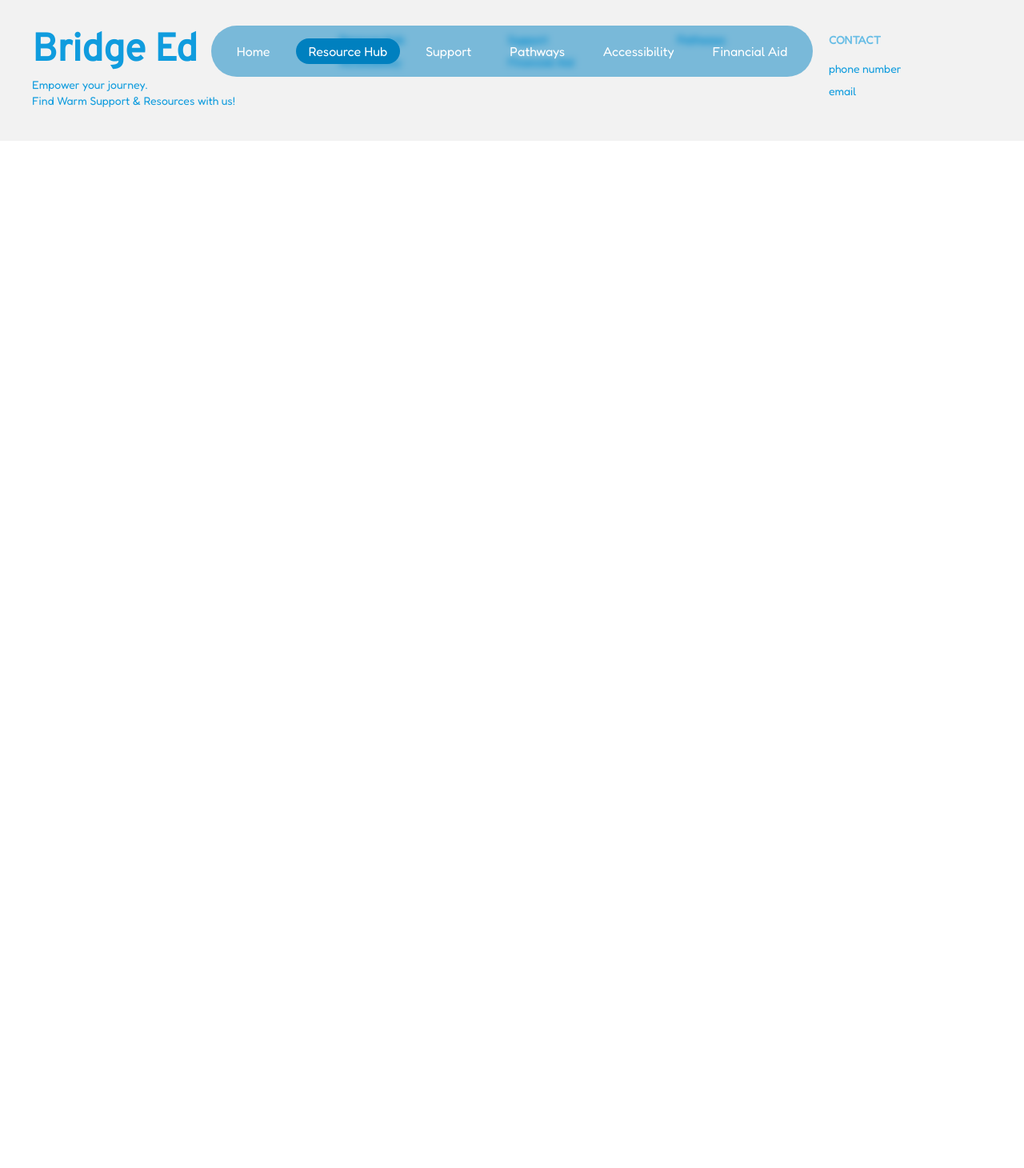
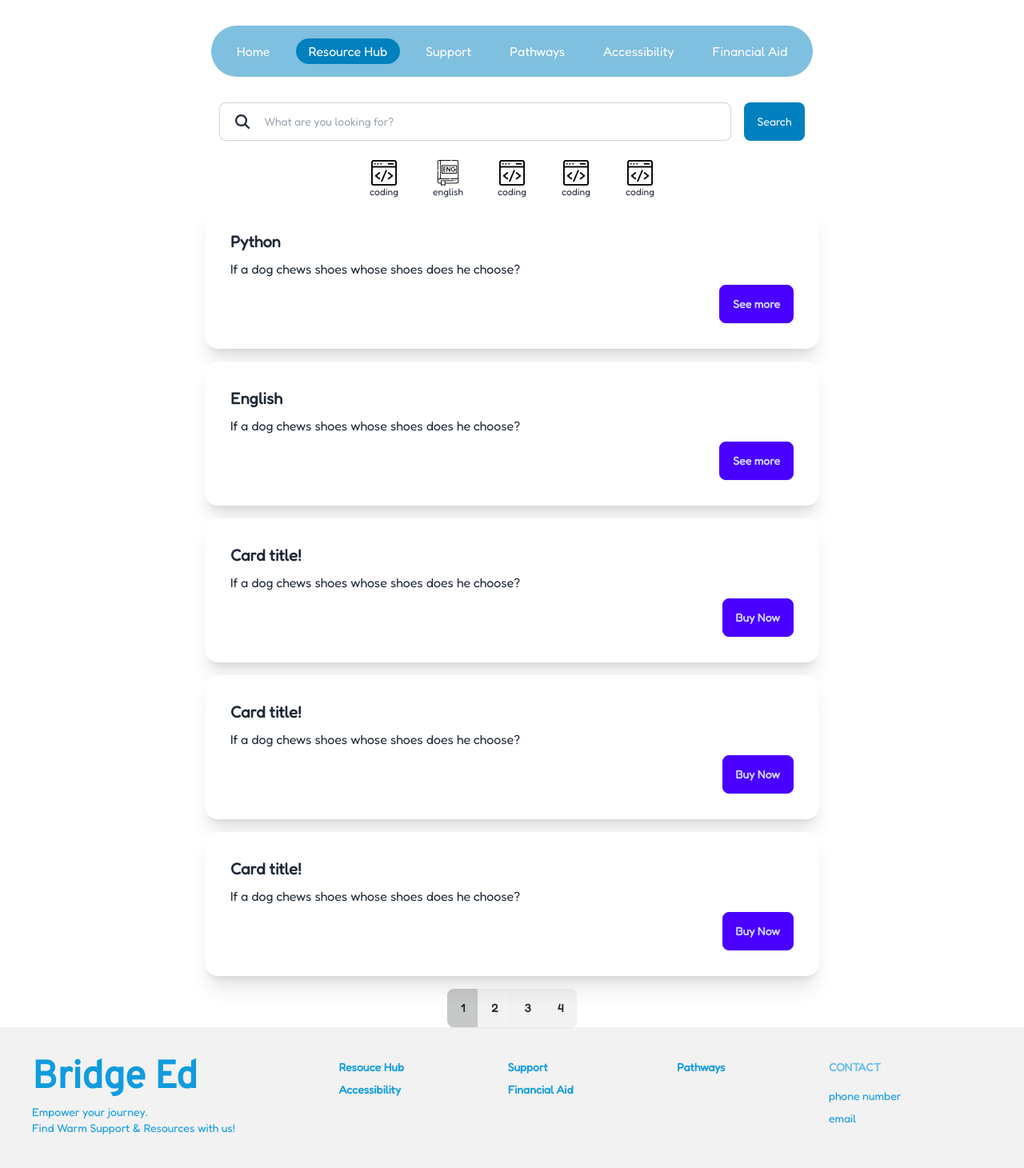
Before and after one commit to cfoo0018/EdBridge, a Laravel app: page /resourcehub in a window 1280 px wide. Shown: the whole page at 80% size. Before the commit the page ends 176 px from the top, so only its background shows below. Run offline with Laravel 9, Linux system fonts and the light colour scheme; style sheets or scripts are compiled from the project's sources; some libraries are stand-ins or nearby versions.

Commit message:
resource hub

```diff
--- a/resources/css/app.css
+++ b/resources/css/app.css
@@ -81,3 +81,15 @@
 .slick-prev, .slick-next {
     display: none !important;
 }
+
+.carousel-item {
+    @apply p-2 w-6 md:w-8;
+}
+
+.carousel-item img{
+    @apply h-6 md:h-10;
+}
+
+.carousel-item p{
+    @apply text-xs;
+}
--- a/resources/views/components/footer.blade.php
+++ b/resources/views/components/footer.blade.php
@@ -1,10 +1,10 @@
 <footer class="footer p-10 bg-base-200 text-Second font-Freedoka">
   <aside>
-    <h1 class="font-Overpass font-bold text-5xl">Bridge Ed</h1>
+    <a href="{{ route('home') }}" class="font-Overpass font-bold text-5xl">Bridge Ed</a>
     <p class="font-Freedoka">Empower your journey.<br>Find Warm Support & Resources with us!</p>
   </aside>
   <nav>
-    <a class="link link-hover font-Freedoka font-semibold">Resouce Hub</a>
+    <a href="{{ route('resourcehub') }}" class="link link-hover font-Freedoka font-semibold">Resouce Hub</a>
     <a class="link link-hover font-Freedoka font-semibold">Accessibility</a>
 
   </nav>
--- a/resources/views/components/header.blade.php
+++ b/resources/views/components/header.blade.php
@@ -39,8 +39,8 @@
         </div>
         <!-- Mobile Navigation Links -->
         <nav class="text-center">
-            <a href="/" class="glow-effect block text-xl font-semibold hover:text-gray-300 my-5">Home</a>
-            <a href="/" class="glow-effect block text-xl font-semibold hover:text-gray-300 my-5">Resource Hub</a>
+            <a href="{{ route('home') }}" class="glow-effect block text-xl font-semibold hover:text-gray-300 my-5">Home</a>
+            <a href="{{ route('resourcehub') }}" class="glow-effect block text-xl font-semibold hover:text-gray-300 my-5">Resource Hub</a>
             <a href="/" class="glow-effect block text-xl font-semibold hover:text-gray-300 my-5">Support</a>
             <a href="/" class="glow-effect block text-xl font-semibold hover:text-gray-300 my-5">Pathways</a>
             <a href="/" class="glow-effect block text-xl font-semibold hover:text-gray-300 my-5">Accessibility</a>
--- a/resources/views/layout/layout.blade.php
+++ b/resources/views/layout/layout.blade.php
@@ -44,6 +44,17 @@
             });
         </script>
         <script type="text/javascript">
+            var buttonRight = document.getElementById('slideRight');
+            var buttonLeft = document.getElementById('slideLeft');
+
+            buttonRight.onclick = function () {
+                document.getElementById('subjects').scrollBy += 200;
+            };
+            buttonLeft.onclick = function () {
+                document.getElementById('subjects').scrollBy -= 200;
+            };
+        </script>
+        <script type="text/javascript">
             document.addEventListener('DOMContentLoaded', function() {
                 var hamburgerBtn = document.getElementById('hamburgerBtn');
                 var mobileNav = document.getElementById('mobileNav');
--- a/resources/views/resourcehub.blade.php
+++ b/resources/views/resourcehub.blade.php
@@ -1,4 +1,98 @@
 @extends('layout.layout')
 
 @section('content')
+<div class="flex items-center justify-center flex-row space-x-4 space-y-4 md:space-y-0 mt-20 md:mt-32 mb-4">
+    <label class="input input-md input-bordered flex items-center gap-4 font-Fredoka w-5/6 md:w-1/2">
+        <svg xmlns="http://www.w3.org/2000/svg" viewBox="0 0 16 16" fill="currentColor" class="w-6 h-6 stroke-2"><path fill-rule="evenodd" d="M9.965 11.026a5 5 0 1 1 1.06-1.06l2.755 2.754a.75.75 0 1 1-1.06 1.06l-2.755-2.754ZM10.5 7a3.5 3.5 0 1 1-7 0 3.5 3.5 0 0 1 7 0Z" clip-rule="evenodd" /></svg>
+        <input type="text" class="grow text-Secondary" placeholder="What are you looking for?" />
+        <button class="md:hidden btn btn-sm btn-ghost text-white font-Fredoka bg-Button font-normal">Search</button>
+    </label>
+    <button class="hidden md:flex btn btn-ghost text-white font-Fredoka bg-Button font-normal">Search</button>
+</div>
+<div class="flex justify-center flex-row">
+    <!-- <button id="slideLeft" type="button" class="btn btn-circle">❮</button> -->
+    <div id="subjects" class="carousel rounded-box h-16 max-w-80 md:max-w-96 space-x-4 md:space-x-8">
+        <div class="carousel-item flex flex-col items-center">
+            <img src="{{ asset('images/web-development.png') }}" alt="Burger" />
+            <p>coding</p>
+        </div>
+        <div class="carousel-item flex flex-col items-center">
+            <img src="{{ asset('images/eng.png') }}" alt="Burger" />
+            <p>english</p>
+        </div>
+        <div class="carousel-item flex flex-col items-center">
+            <img src="{{ asset('images/web-development.png') }}" alt="Burger" />
+            <p>coding</p>
+        </div>
+        <div class="carousel-item flex flex-col items-center">
+            <img src="{{ asset('images/web-development.png') }}" alt="Burger" />
+            <p>coding</p>
+        </div>
+        <div class="carousel-item flex flex-col items-center">
+            <img src="{{ asset('images/web-development.png') }}" alt="Burger" />
+            <p>coding</p>
+        </div>
+    </div>
+    <!-- <button id="slideRight" type="button" class="btn btn-circle">❯</button   -->
+</div>
+
+<div class="flex items-center justify-center flex-col space-y-4">
+    <div class="card w-80 md:w-3/5 bg-base-100 shadow-xl">
+        <div class="card-body">
+            <h2 class="card-title">Python</h2>
+            <p>If a dog chews shoes whose shoes does he choose?</p>
+            <div class="card-actions justify-end">
+                <button class="btn btn-primary">See more</button>
+            </div>
+        </div>
+    </div>
+    <div class="card w-80 md:w-3/5 bg-base-100 shadow-xl">
+        <div class="card-body">
+            <h2 class="card-title">English</h2>
+            <p>If a dog chews shoes whose shoes does he choose?</p>
+            <div class="card-actions justify-end">
+                <button class="btn btn-primary">See more</button>
+            </div>
+        </div>
+    </div>
+    <div class="card w-80 md:w-3/5 bg-base-100 shadow-xl">
+        <div class="card-body">
+            <h2 class="card-title">Card title!</h2>
+            <p>If a dog chews shoes whose shoes does he choose?</p>
+            <div class="card-actions justify-end">
+                <button class="btn btn-primary">Buy Now</button>
+            </div>
+        </div>
+    </div>
+    <div class="card w-80 md:w-3/5 bg-base-100 shadow-xl">
+        <div class="card-body">
+            <h2 class="card-title">Card title!</h2>
+            <p>If a dog chews shoes whose shoes does he choose?</p>
+            <div class="card-actions justify-end">
+                <button class="btn btn-primary">Buy Now</button>
+            </div>
+        </div>
+    </div>
+    <div class="card w-80 md:w-3/5 bg-base-100 shadow-xl">
+        <div class="card-body">
+            <h2 class="card-title">Card title!</h2>
+            <p>If a dog chews shoes whose shoes does he choose?</p>
+            <div class="card-actions justify-end">
+                <button class="btn btn-primary">Buy Now</button>
+            </div>
+        </div>
+    </div>
+    <div class="join mt-4">
+        <button class="join-item btn btn-active">1</button>
+        <button class="join-item btn ">2</button>
+        <button class="join-item btn ">3</button>
+        <button class="join-item btn ">4</button>
+    </div>
+</div>
+
+
+
+
+
+
 @endsection
```
Also changed, not shown: public/images/eng.png (added), public/images/web-development.png (added), resources/js/app.js (line endings or trailing spaces).
